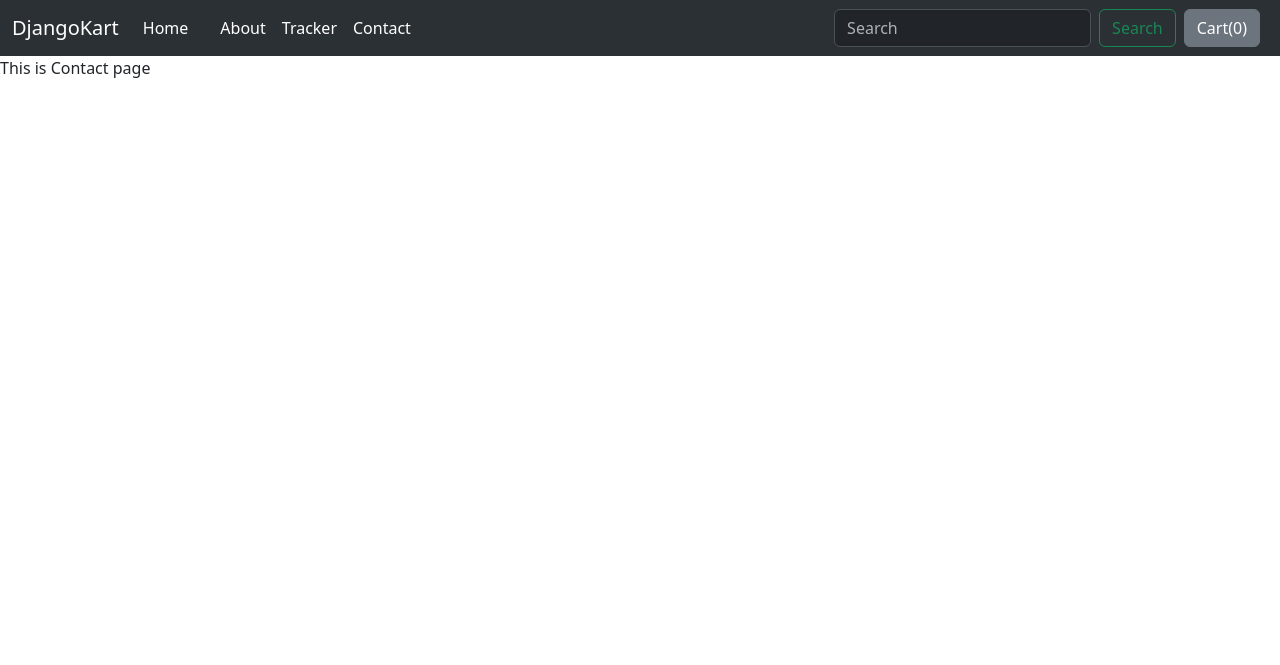
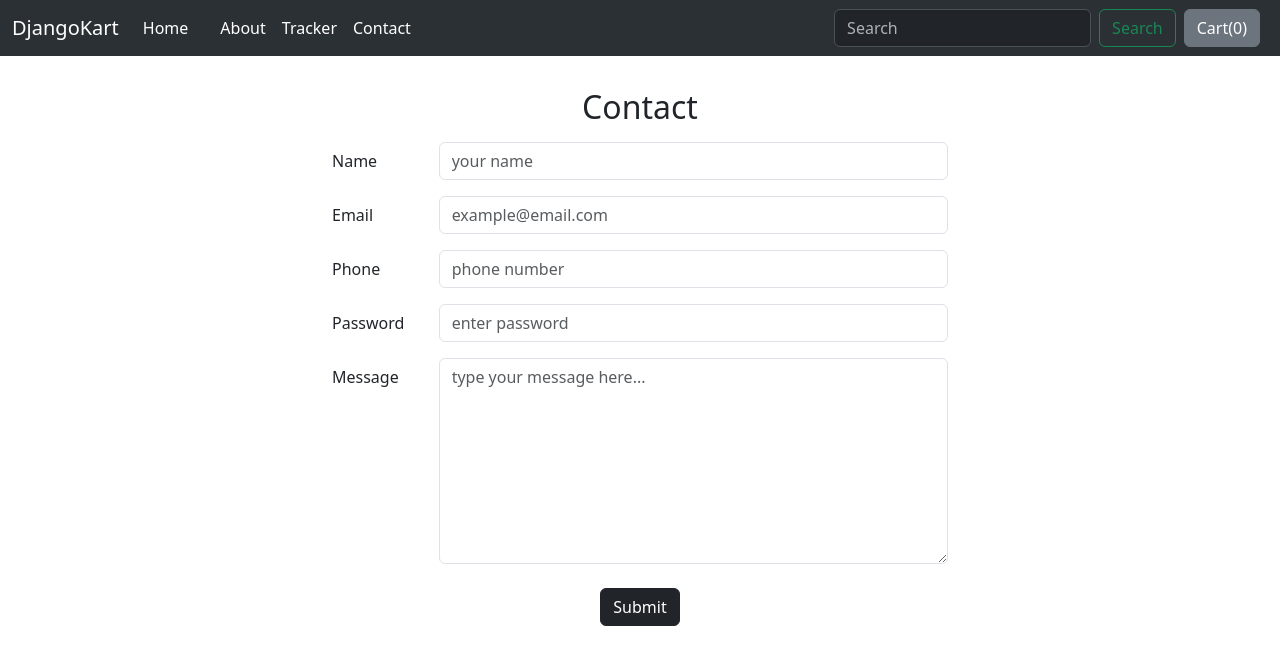
Before and after one commit to pranavmadhahar/DjangoKart, a Django app: page /shop/contact/ in a window 1280 px wide. Shown: the top 665 px of the page. Run offline with Django 5.2, Linux system fonts and the light colour scheme.

Commit message:
contact page added, popover logic added.

```diff
--- a/shop/admin.py
+++ b/shop/admin.py
@@ -1,5 +1,6 @@
 from django.contrib import admin
-from .models import Product
+from .models import Product, Contact
 
 # Register your models here.
 admin.site.register(Product)
+admin.site.register(Contact)
--- a/shop/templates/shop/contact.html
+++ b/shop/templates/shop/contact.html
@@ -1,4 +1,63 @@
 {% extends 'shop/basic.html' %}
 {% block title %} Contact {% endblock %}
 
-{% block body %} This is Contact page {% endblock %}
+{% block body %}
+
+
+<div class="container w-50 my-4">
+
+    <div class="text-center py-2">
+
+        <h2>Contact </h2>
+
+    </div>
+
+    <form class="form-group" action="/shop/contact/" method="post">
+        {% csrf_token %}
+
+        <div class="row mb-3">
+            <label for="name" class="col-sm-2 col-form-label">Name</label>
+            <div class="col-sm-10">
+                <input type="text" class="form-control" id="name" name="name"   placeholder="your name">
+            </div>
+        </div>
+
+        <div class="row mb-3">
+            <label for="email" class="col-sm-2 col-form-label">Email</label>
+            <div class="col-sm-10">
+                <input type="email" class="form-control" id="email"  name="email" placeholder="example@email.com">
+            </div>
+        </div>
+
+        <div class="row mb-3">
+            <label for="phone" class="col-sm-2 col-form-label">Phone</label>
+            <div class="col-sm-10">
+                <input type="phone" class="form-control" id="phone" name="phone"  placeholder="phone number">
+            </div>
+        </div>
+
+        <div class="row mb-3">
+            <label for="password" class="col-sm-2 col-form-label">Password</label>
+            <div class="col-sm-10">
+                <input type="password" class="form-control" id="password"  name="password"  placeholder="enter password">
+            </div>
+        </div>
+
+        <div class="row mb-3">
+            <label for="message" class="col-sm-2 col-form-label">Message</label>
+            <div class="col-sm-10">
+                <textarea class="form-control" name="message" id="message" rows="8"
+                    placeholder="type your message here..."></textarea>
+            </div>
+        </div>
+
+        <div class="text-center">
+            <button type="submit" class="btn btn-dark mt-2">Submit</button>
+        </div>
+    </form>
+</div>
+
+
+
+
+{% endblock %}
--- a/shop/views.py
+++ b/shop/views.py
@@ -1,8 +1,8 @@
-from django.shortcuts import render
-from django.shortcuts import get_object_or_404
+from django.shortcuts import render, get_object_or_404
 from django.http import HttpResponse
-from .models import Product
+from .models import Product, Contact
 from math import ceil
+
 
 # Create your views here.
 def index(request):
@@ -26,6 +26,23 @@ def about(request):
     return render(request, 'shop/about.html')
 
 def contact(request):
+    if request.method == 'POST':
+        name = request.POST.get('name', '')
+        email = request.POST.get('email', '')
+        phone = request.POST.get('phone', '')
+        message = request.POST.get('message', '')
+
+        contact = Contact(
+            name = name,
+            email = email,
+            phone = phone,
+            msg = message
+        )
+        contact.save()
+
+
+
+
     return render(request, 'shop/contact.html')
 
 def tracker(request):
```
Also changed, not shown: shop/models.py (+12 -0 lines), shop/templates/shop/index.html (+138 -23 lines), shop/templates/shop/test.html (deleted, +0 -56 lines), db.sqlite3, 1 other file.
